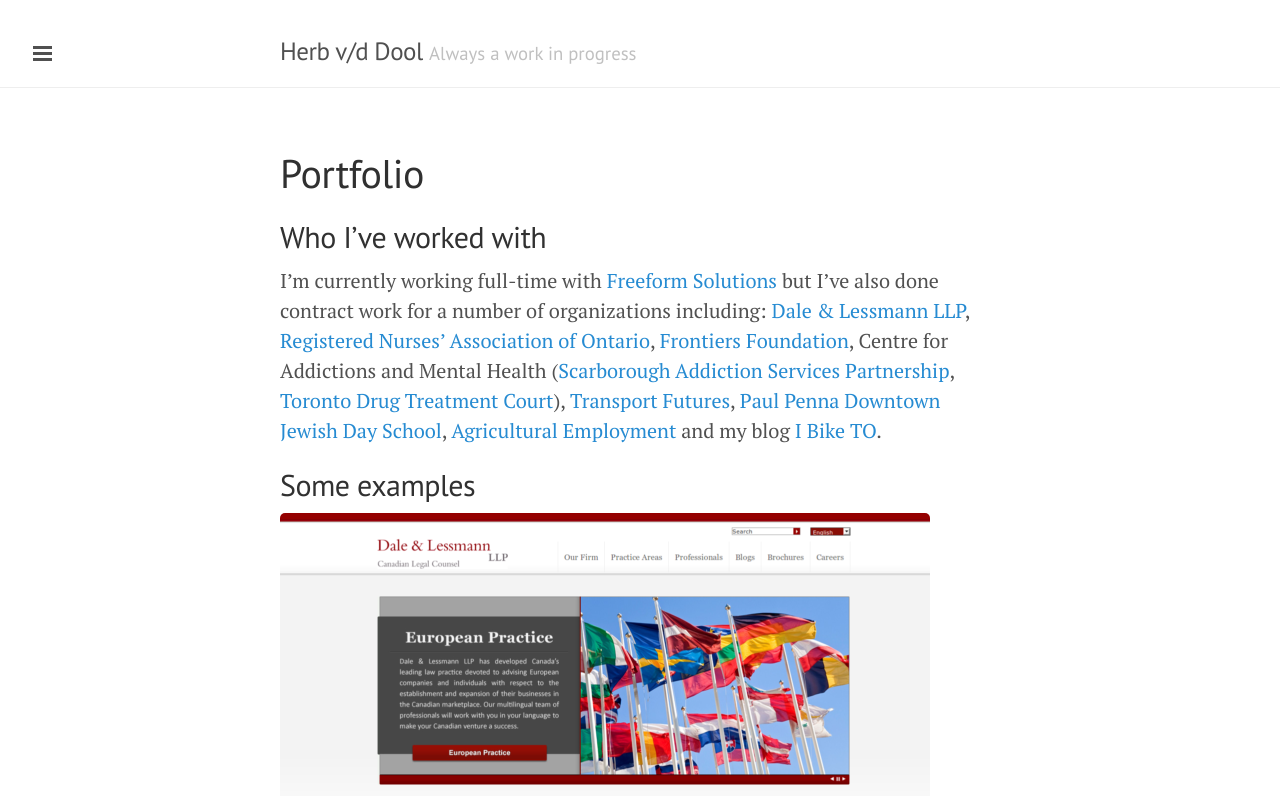
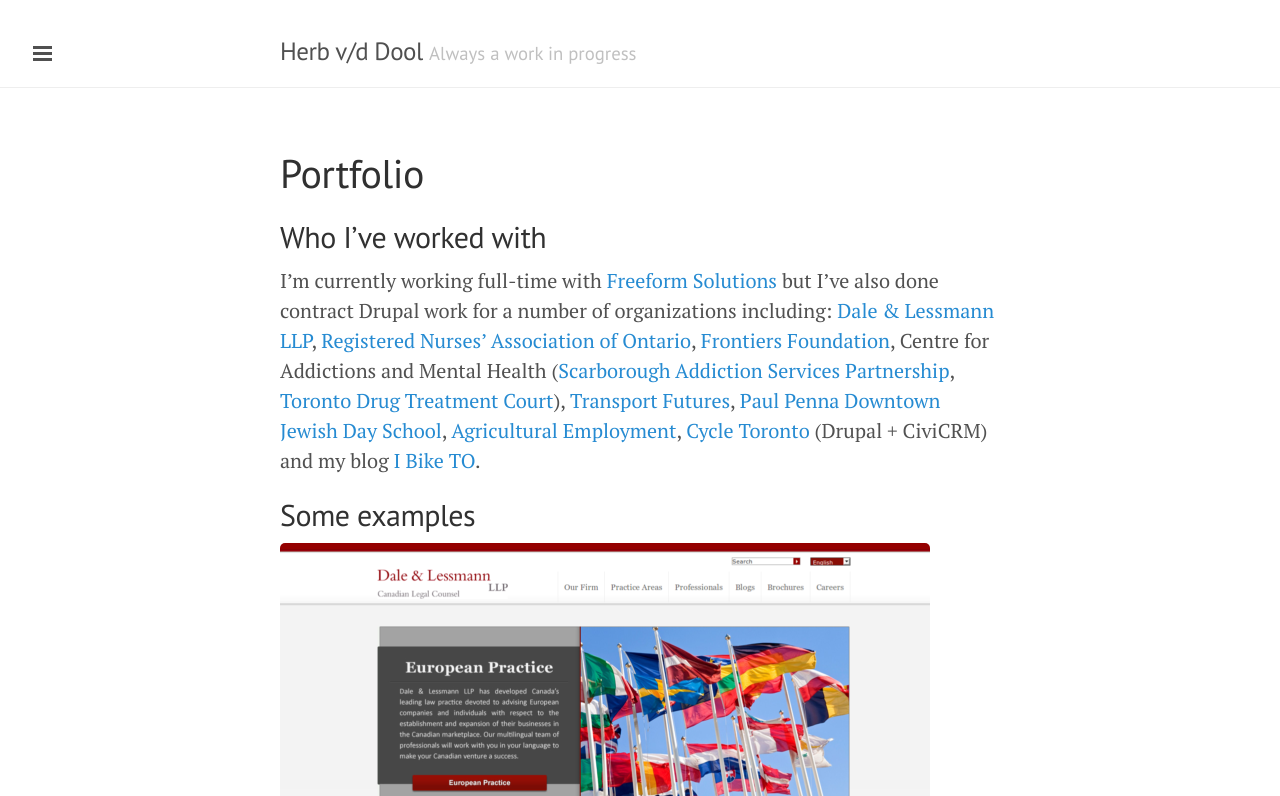
Before and after one commit to herbdool/herbdool.github.com, a Jekyll site: the page built from portfolio.md, in a window 1280 px wide and 900 px high, cut to the strip 104-900 px from the top of the window. Built offline with Jekyll 4.4.1, drawn with Linux system fonts in a browser that asks for light colours; Markdown is read by kramdown in place of the engine named in the settings.

Commit message:
Updated portfolio.md

```diff
--- a/portfolio.md
+++ b/portfolio.md
@@ -6,7 +6,7 @@
 
 ## Who I've worked with
 
-I'm currently working full-time with [Freeform Solutions](http://freeform.ca) but I've also done contract work for a number of organizations including: [Dale & Lessmann LLP](http://dalelessmann.com), [Registered Nurses' Association of Ontario](http://rnao.ca/), [Frontiers Foundation](http://frontiersfoundation.ca), Centre for Addictions and Mental Health ([Scarborough Addiction Services Partnership](http://scarboroughaddictionservices.org), [Toronto Drug Treatment Court](http://tdtc.ca)), [Transport Futures](http://transportfutures.ca), [Paul Penna Downtown Jewish Day School](http://djds.ca), [Agricultural Employment](http://www.agriemploy.com/) and my blog [I Bike TO](http://ibiketo.ca).
+I'm currently working full-time with [Freeform Solutions](http://freeform.ca) but I've also done contract Drupal work for a number of organizations including: [Dale & Lessmann LLP](http://dalelessmann.com), [Registered Nurses' Association of Ontario](http://rnao.ca/), [Frontiers Foundation](http://frontiersfoundation.ca), Centre for Addictions and Mental Health ([Scarborough Addiction Services Partnership](http://scarboroughaddictionservices.org), [Toronto Drug Treatment Court](http://tdtc.ca)), [Transport Futures](http://transportfutures.ca), [Paul Penna Downtown Jewish Day School](http://djds.ca), [Agricultural Employment](http://www.agriemploy.com/), [Cycle Toronto](http://cycleto.ca) (Drupal + CiviCRM) and my blog [I Bike TO](http://ibiketo.ca).
 
 ## Some examples
 
```
